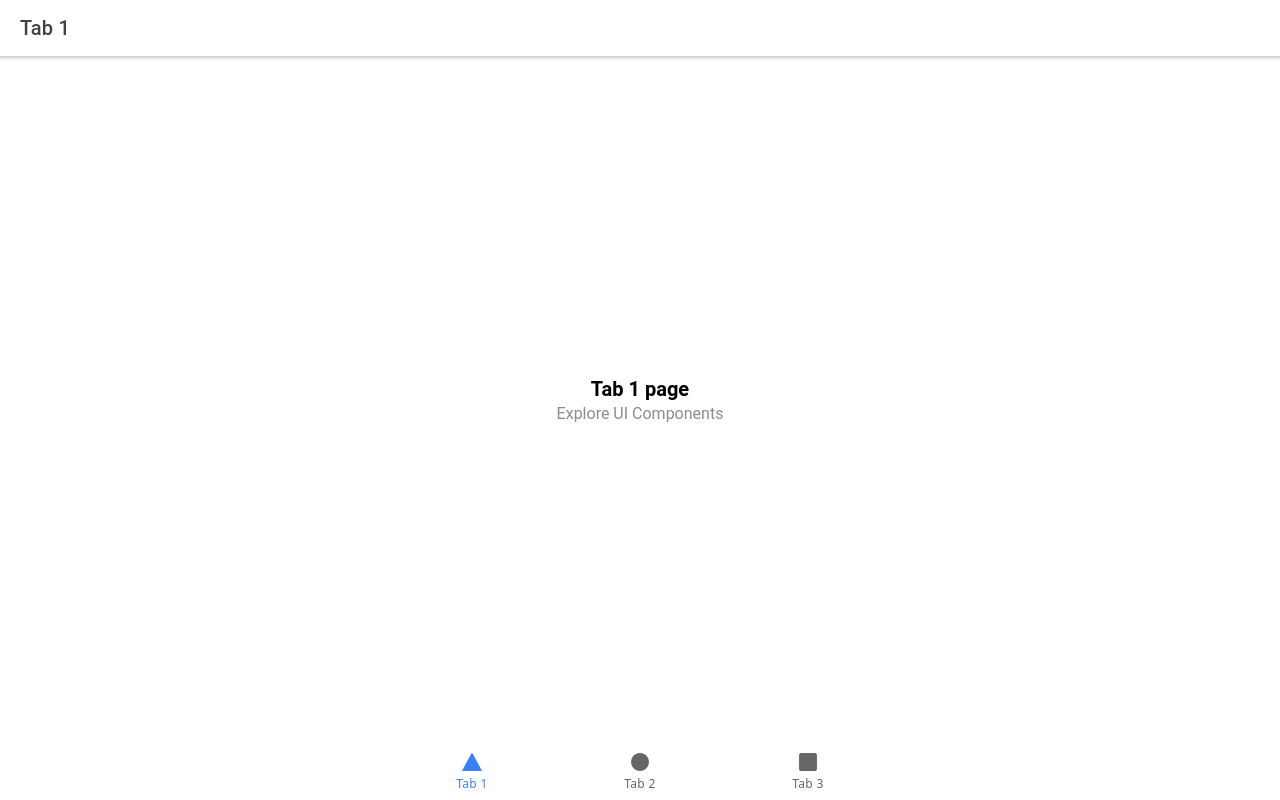
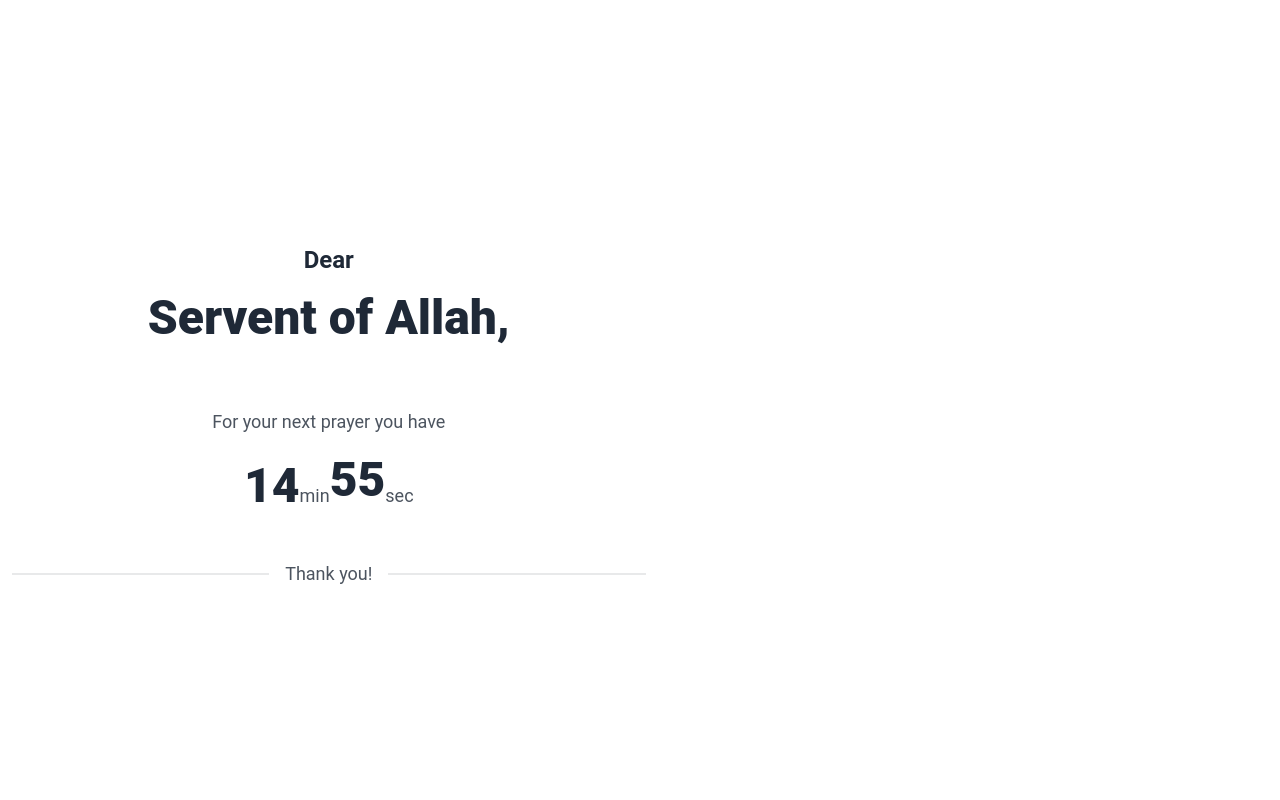
Before and after one commit to Muhammed-Rahif/swadeeq, a React (Create React App) app: page / in a window 1280 px wide. Before the commit this address led to /tab1. Built offline with nearby package versions, Linux system fonts and the light colour scheme.

Commit message:
feat(proto): home base proto design

```diff
--- a/src/App.tsx
+++ b/src/App.tsx
@@ -11,9 +11,7 @@ import {
 } from "@ionic/react";
 import { IonReactRouter } from "@ionic/react-router";
 import { ellipse, square, triangle } from "ionicons/icons";
-import Tab1 from "./pages/Tab1";
-import Tab2 from "./pages/Tab2";
-import Tab3 from "./pages/Tab3";
+import Home from "./pages/Home";
 
 /* Core CSS required for Ionic components to work properly */
 import "@ionic/react/css/core.css";
@@ -41,36 +39,11 @@ setupIonicReact();
 const App: React.FC = () => (
   <IonApp>
     <IonReactRouter>
-      <IonTabs>
-        <IonRouterOutlet>
-          <Route exact path="/tab1">
-            <Tab1 />
-          </Route>
-          <Route exact path="/tab2">
-            <Tab2 />
-          </Route>
-          <Route path="/tab3">
-            <Tab3 />
-          </Route>
-          <Route exact path="/">
-            <Redirect to="/tab1" />
-          </Route>
-        </IonRouterOutlet>
-        <IonTabBar slot="bottom">
-          <IonTabButton tab="tab1" href="/tab1">
-            <IonIcon aria-hidden="true" icon={triangle} />
-            <IonLabel>Tab 1</IonLabel>
-          </IonTabButton>
-          <IonTabButton tab="tab2" href="/tab2">
-            <IonIcon aria-hidden="true" icon={ellipse} />
-            <IonLabel>Tab 2</IonLabel>
-          </IonTabButton>
-          <IonTabButton tab="tab3" href="/tab3">
-            <IonIcon aria-hidden="true" icon={square} />
-            <IonLabel>Tab 3</IonLabel>
-          </IonTabButton>
-        </IonTabBar>
-      </IonTabs>
+      <IonRouterOutlet>
+        <Route exact path="/">
+          <Home />
+        </Route>
+      </IonRouterOutlet>
     </IonReactRouter>
   </IonApp>
 );
--- /dev/null
+++ b/src/pages/Home.tsx
@@ -0,0 +1,69 @@
+import { IonContent, IonPage } from "@ionic/react";
+import React, { useState, useEffect, useMemo } from "react";
+
+const Home: React.FC = () => {
+  const [min, setMin] = useState(15);
+  const [sec, setSec] = useState(60);
+
+  // set time to 15 min later frmo now
+  const prayerTimes = useMemo(
+    () => new Date(new Date().getTime() + 15 * 60 * 1000),
+    []
+  );
+
+  useEffect(() => {
+    const interval = setInterval(() => {
+      setMin(
+        Math.floor((prayerTimes.getTime() - new Date().getTime()) / 60000)
+      );
+      setSec(
+        Math.floor(
+          ((prayerTimes.getTime() - new Date().getTime()) % 60000) / 1000
+        )
+      );
+
+      if (min === 0 && sec === 0) clearInterval(interval);
+    }, 1000);
+
+    return () => clearInterval(interval);
+  }, [min, sec]);
+
+  return (
+    <IonPage>
+      <IonContent fullscreen>
+        <article className="p-3 prose lg:prose-lg h-full">
+          <div className="flex justify-center h-full flex-col items-center">
+            <h3 className="mb-0">Dear</h3>
+            <h1>
+              <strong>Servent of Allah,</strong>
+            </h1>
+            <p className="text-center">For your next prayer you have</p>
+
+            <div className="flex justify-center items-center">
+              <div>
+                <h1 className="countdown text-8xl mb-4">
+                  <span
+                    style={{ "--value": min } as React.CSSProperties}
+                  ></span>
+                </h1>
+                min
+              </div>
+              <div>
+                <h1 className="countdown text-8xl mb-4">
+                  <span
+                    style={{ "--value": sec } as React.CSSProperties}
+                  ></span>
+                </h1>
+                sec
+              </div>
+            </div>
+
+            <div className="divider">Thank you!</div>
+          </div>
+        </article>
+      </IonContent>
+    </IonPage>
+  );
+};
+
+export default Home;
--- a/src/pages/Tab1.tsx
+++ /dev/null
@@ -1,25 +0,0 @@
-import { IonContent, IonHeader, IonPage, IonTitle, IonToolbar } from '@ionic/react';
-import ExploreContainer from '../components/ExploreContainer';
-import './Tab1.css';
-
-const Tab1: React.FC = () => {
-  return (
-    <IonPage>
-      <IonHeader>
-        <IonToolbar>
-          <IonTitle>Tab 1</IonTitle>
-        </IonToolbar>
-      </IonHeader>
-      <IonContent fullscreen>
-        <IonHeader collapse="condense">
-          <IonToolbar>
-            <IonTitle size="large">Tab 1</IonTitle>
-          </IonToolbar>
-        </IonHeader>
-        <ExploreContainer name="Tab 1 page" />
-      </IonContent>
-    </IonPage>
-  );
-};
-
-export default Tab1;
--- a/src/pages/Tab2.tsx
+++ /dev/null
@@ -1,25 +0,0 @@
-import { IonContent, IonHeader, IonPage, IonTitle, IonToolbar } from '@ionic/react';
-import ExploreContainer from '../components/ExploreContainer';
-import './Tab2.css';
-
-const Tab2: React.FC = () => {
-  return (
-    <IonPage>
-      <IonHeader>
-        <IonToolbar>
-          <IonTitle>Tab 2</IonTitle>
-        </IonToolbar>
-      </IonHeader>
-      <IonContent fullscreen>
-        <IonHeader collapse="condense">
-          <IonToolbar>
-            <IonTitle size="large">Tab 2</IonTitle>
-          </IonToolbar>
-        </IonHeader>
-        <ExploreContainer name="Tab 2 page" />
-      </IonContent>
-    </IonPage>
-  );
-};
-
-export default Tab2;
--- a/src/pages/Tab3.tsx
+++ /dev/null
@@ -1,25 +0,0 @@
-import { IonContent, IonHeader, IonPage, IonTitle, IonToolbar } from '@ionic/react';
-import ExploreContainer from '../components/ExploreContainer';
-import './Tab3.css';
-
-const Tab3: React.FC = () => {
-  return (
-    <IonPage>
-      <IonHeader>
-        <IonToolbar>
-          <IonTitle>Tab 3</IonTitle>
-        </IonToolbar>
-      </IonHeader>
-      <IonContent fullscreen>
-        <IonHeader collapse="condense">
-          <IonToolbar>
-            <IonTitle size="large">Tab 3</IonTitle>
-          </IonToolbar>
-        </IonHeader>
-        <ExploreContainer name="Tab 3 page" />
-      </IonContent>
-    </IonPage>
-  );
-};
-
-export default Tab3;
--- a/tailwind.config.js
+++ b/tailwind.config.js
@@ -8,5 +8,5 @@ module.exports = {
   variants: {
     extend: {},
   },
-  plugins: [require("daisyui")],
+  plugins: [require("daisyui"), require("@tailwindcss/typography")],
 };
```
Also changed, not shown: package.json (+4 -3 lines), src/pages/Tab1.css (deleted), src/pages/Tab2.css (deleted), src/pages/Tab3.css (deleted), 1 other file (tests, documents, lock files or other folders).
